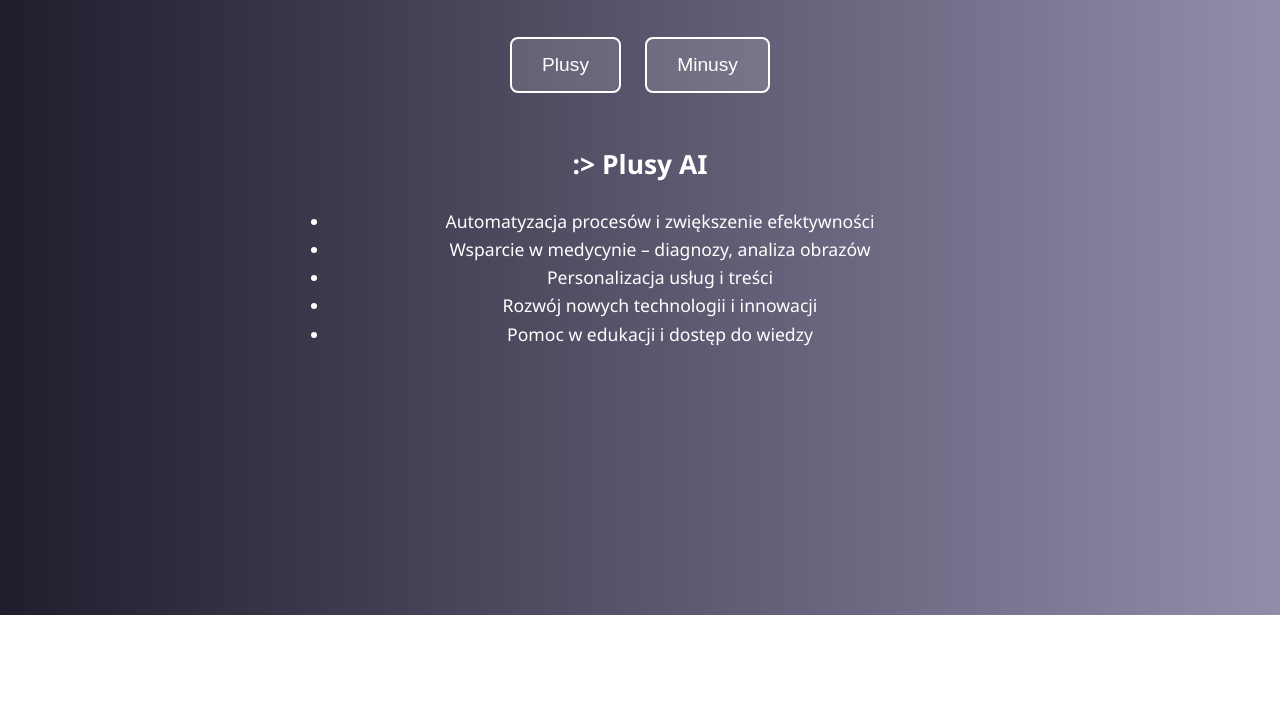
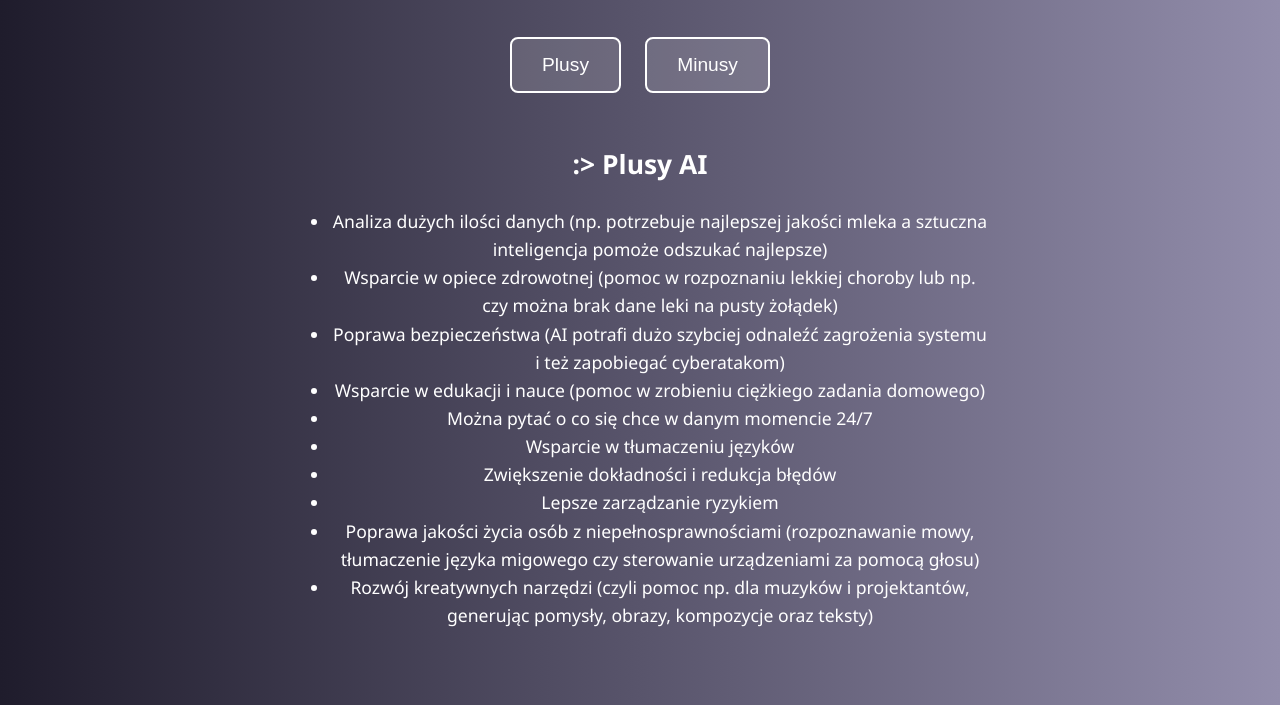
Before and after one commit to 1i-2022-Marta-10/ai--, a plain HTML site: page index.html in a window 1280 px wide. Both pictures are taken after a click on the button "Plusy". Shown: the part 185-890 px from the top of the page. Before the commit the page ends 800 px from the top, so only its background shows below. Drawn offline with Linux system fonts and the light colour scheme.

Commit message:
dodanie plusów

```diff
--- a/index.html
+++ b/index.html
@@ -65,11 +65,16 @@
       document.getElementById("output").innerHTML = `
         <h2> :> Plusy AI</h2>
         <ul>
-          <li>Automatyzacja procesów i zwiększenie efektywności</li>
-          <li>Wsparcie w medycynie – diagnozy, analiza obrazów</li>
-          <li>Personalizacja usług i treści</li>
-          <li>Rozwój nowych technologii i innowacji</li>
-          <li>Pomoc w edukacji i dostęp do wiedzy</li>
+          <li>Analiza dużych ilości danych (np. potrzebuje najlepszej jakości mleka a sztuczna inteligencja pomoże odszukać najlepsze)</li>
+          <li>Wsparcie w opiece zdrowotnej (pomoc w rozpoznaniu lekkiej choroby lub np. czy można brak dane leki na pusty żołądek)</li>
+          <li>Poprawa bezpieczeństwa (AI potrafi dużo szybciej odnaleźć zagrożenia systemu i też zapobiegać cyberatakom)</li>
+          <li>Wsparcie w edukacji i nauce (pomoc w zrobieniu ciężkiego zadania domowego)</li>
+          <li>Można pytać o co się chce w danym momencie 24/7</li>
+          <li>Wsparcie w tłumaczeniu języków</li>
+          <li>Zwiększenie dokładności i redukcja błędów</li>
+          <li>Lepsze zarządzanie ryzykiem</li>
+          <li>Poprawa jakości życia osób z niepełnosprawnościami (rozpoznawanie mowy, tłumaczenie języka migowego czy sterowanie urządzeniami za pomocą głosu)</li>
+          <li>Rozwój kreatywnych narzędzi (czyli pomoc np. dla muzyków i projektantów, generując pomysły, obrazy, kompozycje oraz teksty)</li>
         </ul>
       `;
     }
```
